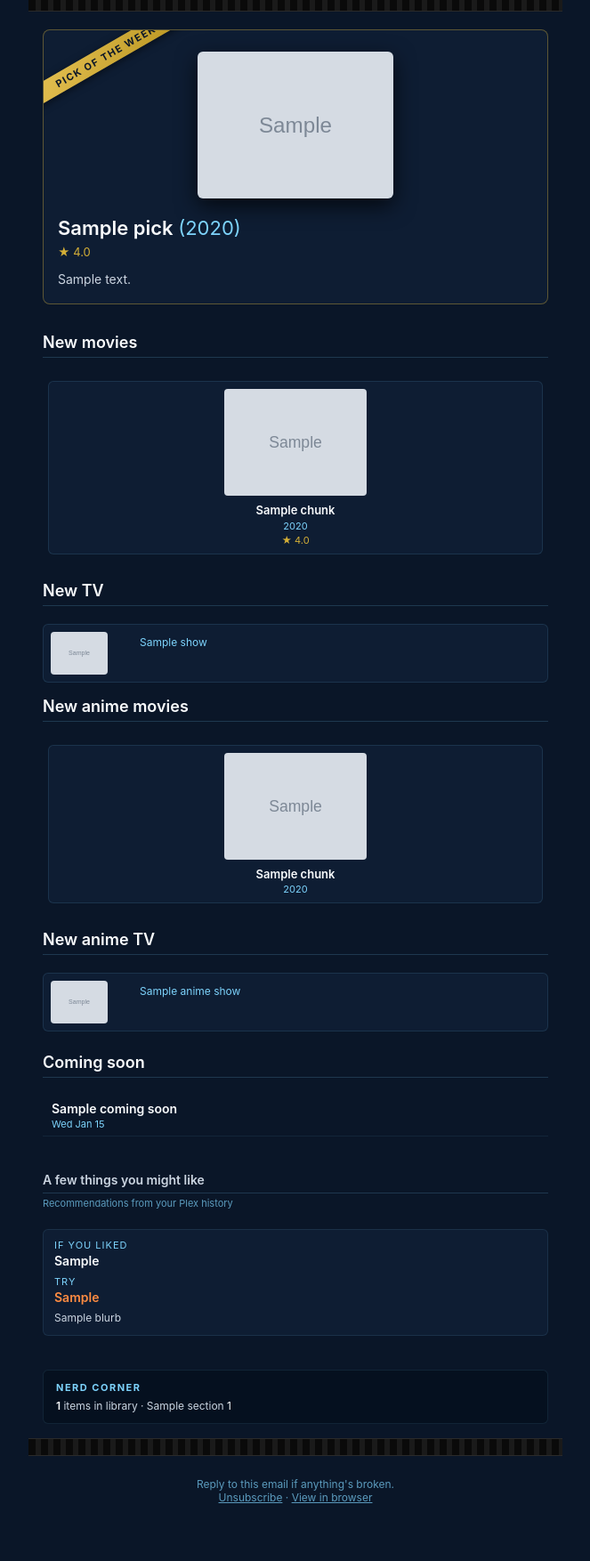
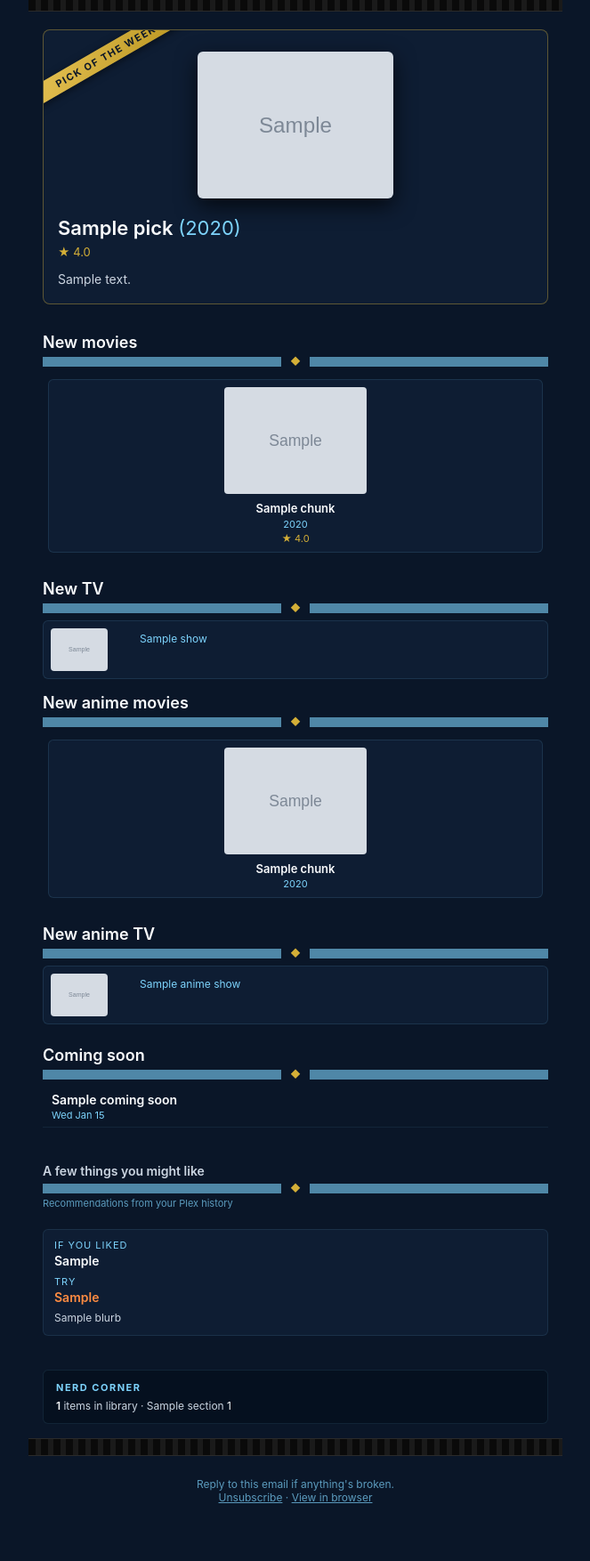
Before and after one commit to Quadstronaut/QFlix, a Python web app: template scripts/qflix-newsletter/qflix_newsletter/templates/weekly.html.j2 in a window 1280 px wide. Shown: the part 301-2055 px from the top of the page at 89% size, without its empty margins (308-971 px from the left). Run offline with Jinja, Linux system fonts and the light colour scheme; the template is opened without the code that fills it: most values are stand-ins (such as "Sample title", 1, 10 or a date in 2020); grey boxes marked "Sample" are stand-in pictures.

Commit message:
newsletter dividers: ◆ ornament between cyan hairlines (replaces border-bottom)

```diff
--- a/scripts/qflix-newsletter/qflix_newsletter/templates/weekly.html.j2
+++ b/scripts/qflix-newsletter/qflix_newsletter/templates/weekly.html.j2
@@ -8,6 +8,15 @@
 <tr><td style="padding:0;">
   <div style="height:18px;background:repeating-linear-gradient(90deg,#0a0a0a 0,#0a0a0a 8px,#1a1a1a 8px,#1a1a1a 14px);border-top:1px solid #2a2a2a;border-bottom:1px solid #2a2a2a;line-height:0;font-size:0;">&nbsp;</div>
 </td></tr>
+{%- endmacro %}
+{% macro section_divider() -%}
+<table role="presentation" width="100%" cellspacing="0" cellpadding="0" border="0" style="margin-top:6px;">
+  <tr>
+    <td style="height:1px;background:#7dd3fc;opacity:.6;line-height:0;font-size:0;">&nbsp;</td>
+    <td width="20" align="center" style="color:#d4af37;font-size:11px;line-height:1;padding:0 6px;">&#9670;</td>
+    <td style="height:1px;background:#7dd3fc;opacity:.6;line-height:0;font-size:0;">&nbsp;</td>
+  </tr>
+</table>
 {%- endmacro %}
 </head>
 <body style="margin:0;padding:0;background:#0a1628;font-family:-apple-system,BlinkMacSystemFont,'Segoe UI',Roboto,sans-serif;color:#cbd5e1;">
@@ -56,7 +65,8 @@
       {# New Movies #}
       {% if ctx.movies %}
       <tr><td style="padding:8px 16px;">
-        <h3 style="margin:0 0 12px 0;color:#f8fafc;font-size:18px;font-weight:600;border-bottom:1px solid rgba(125,211,252,.18);padding-bottom:6px;">New movies</h3>
+        <h3 style="margin:0;color:#f8fafc;font-size:18px;font-weight:600;">New movies</h3>
+{{ section_divider() }}
       </td></tr>
       <tr><td style="padding:0 16px 16px 16px;">
         <table role="presentation" width="100%" cellspacing="0" cellpadding="0" border="0">
@@ -85,7 +95,8 @@
       {# New TV (grouped) #}
       {% if ctx.shows %}
       <tr><td style="padding:8px 16px;">
-        <h3 style="margin:0 0 12px 0;color:#f8fafc;font-size:18px;font-weight:600;border-bottom:1px solid rgba(125,211,252,.18);padding-bottom:6px;">New TV</h3>
+        <h3 style="margin:0;color:#f8fafc;font-size:18px;font-weight:600;">New TV</h3>
+{{ section_divider() }}
       </td></tr>
       {% for s in ctx.shows %}
       <tr><td style="padding:0 16px 8px 16px;">
@@ -109,7 +120,8 @@
       {# Anime Movies #}
       {% if ctx.anime_movies %}
       <tr><td style="padding:8px 16px;">
-        <h3 style="margin:0 0 12px 0;color:#f8fafc;font-size:18px;font-weight:600;border-bottom:1px solid rgba(125,211,252,.18);padding-bottom:6px;">New anime movies</h3>
+        <h3 style="margin:0;color:#f8fafc;font-size:18px;font-weight:600;">New anime movies</h3>
+{{ section_divider() }}
       </td></tr>
       <tr><td style="padding:0 16px 16px 16px;">
         <table role="presentation" width="100%" cellspacing="0" cellpadding="0" border="0">
@@ -135,7 +147,8 @@
       {# Anime TV #}
       {% if ctx.anime_shows %}
       <tr><td style="padding:8px 16px;">
-        <h3 style="margin:0 0 12px 0;color:#f8fafc;font-size:18px;font-weight:600;border-bottom:1px solid rgba(125,211,252,.18);padding-bottom:6px;">New anime TV</h3>
+        <h3 style="margin:0;color:#f8fafc;font-size:18px;font-weight:600;">New anime TV</h3>
+{{ section_divider() }}
       </td></tr>
       {% for s in ctx.anime_shows %}
       <tr><td style="padding:0 16px 8px 16px;">
@@ -155,7 +168,8 @@
       {# Coming Soon #}
       {% if ctx.coming_soon %}
       <tr><td style="padding:16px 16px 8px 16px;">
-        <h3 style="margin:0 0 12px 0;color:#f8fafc;font-size:18px;font-weight:600;border-bottom:1px solid rgba(125,211,252,.18);padding-bottom:6px;">Coming soon</h3>
+        <h3 style="margin:0;color:#f8fafc;font-size:18px;font-weight:600;">Coming soon</h3>
+{{ section_divider() }}
       </td></tr>
       <tr><td style="padding:0 16px 16px 16px;">
         <table role="presentation" width="100%" cellspacing="0" cellpadding="0" border="0">
@@ -181,7 +195,8 @@
       {# AI Picks (BOTTOM by design — operator note: people don't love AI) #}
       {% if ctx.ai_picks %}
       <tr><td style="padding:24px 16px 8px 16px;">
-        <h3 style="margin:0 0 4px 0;color:#cbd5e1;font-size:14px;font-weight:600;border-bottom:1px solid rgba(125,211,252,.18);padding-bottom:6px;">A few things you might like</h3>
+        <h3 style="margin:0;color:#cbd5e1;font-size:14px;font-weight:600;">A few things you might like</h3>
+{{ section_divider() }}
         <div style="color:#7dd3fc;font-size:11px;opacity:.7;margin-top:4px;">Recommendations from your Plex history</div>
       </td></tr>
       <tr><td style="padding:8px 16px 16px 16px;">
```
Also changed, not shown: scripts/qflix-newsletter/tests/test_template_render.py (+8 -0 lines).
